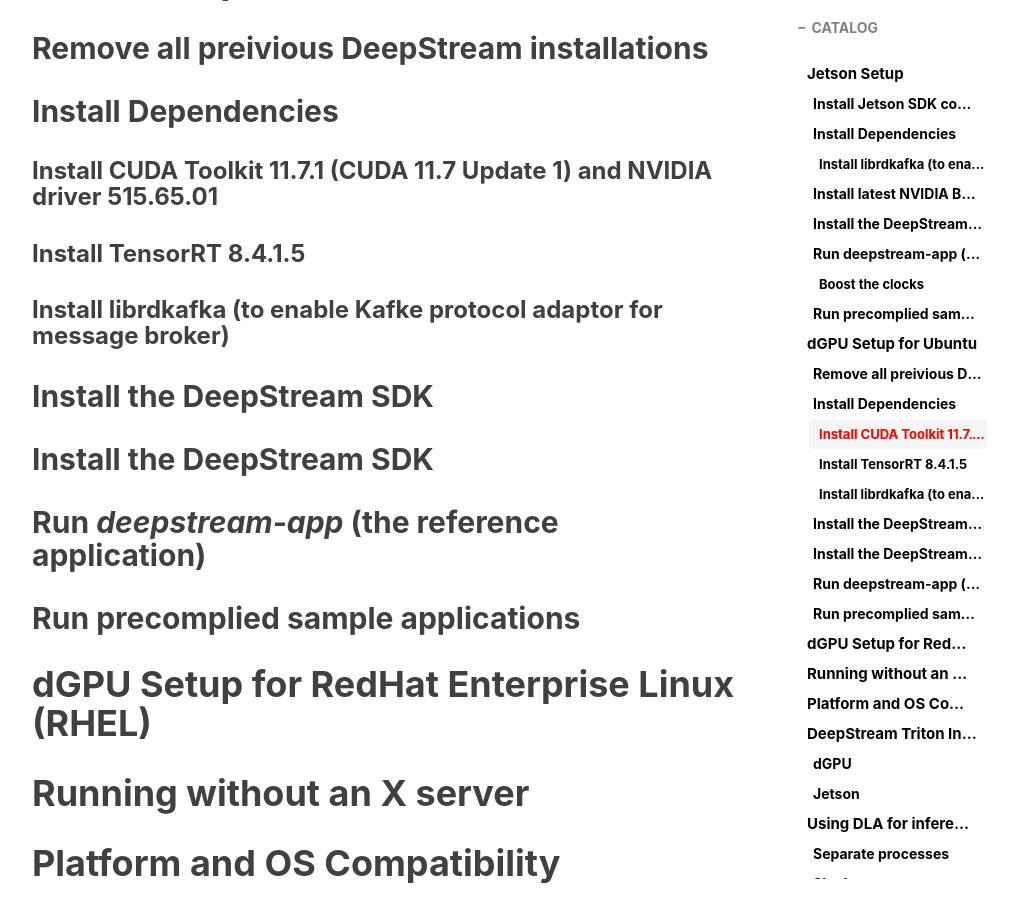
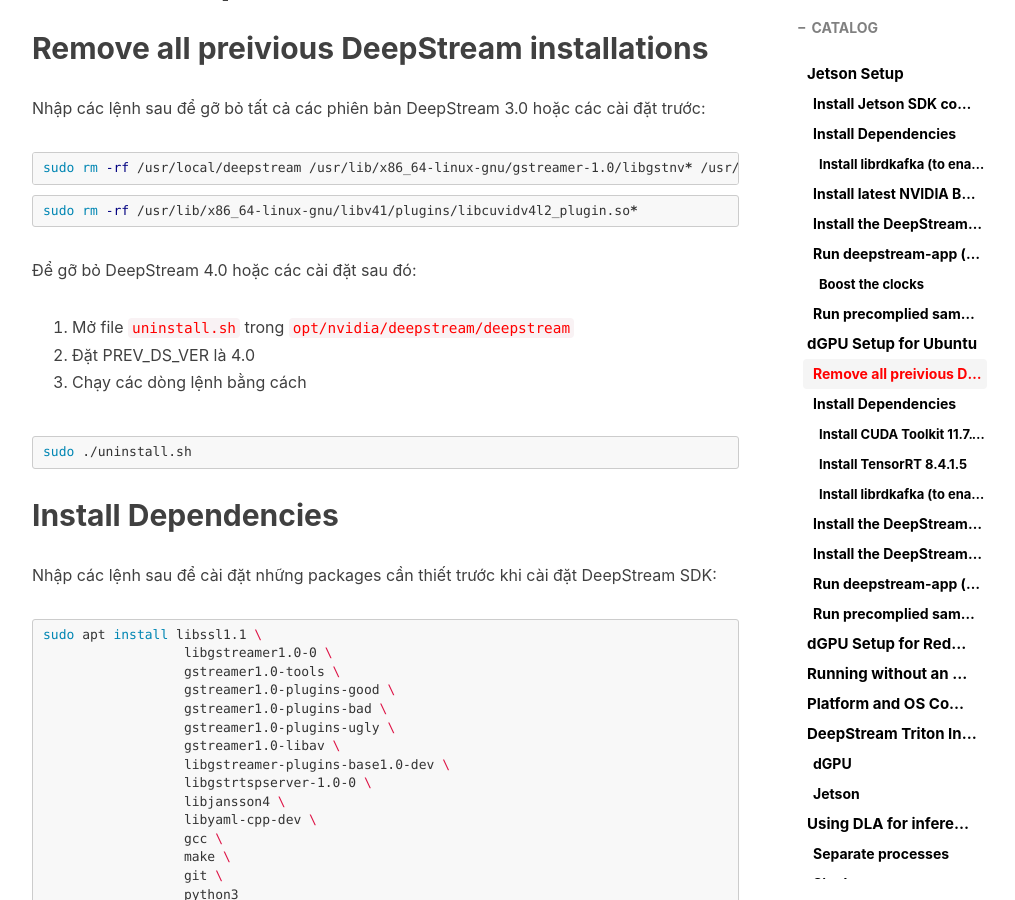
Before and after one commit to nab1010/nab1010.github.io, a Jekyll site: the page built from _posts/Knowledge/2022-12-19-DeepStream-02.md, in a window 1280 px wide and 900 px high, scrolled down 4687 px. Shown: the whole window, without its empty margins (233-1248 px from the left). Built offline with Jekyll 4.4.1, drawn with Linux system fonts in a browser that asks for light colours; nearby versions of some CDN libraries; comment, search, counter and statistics services are not loaded; some of the changed text lies outside the part shown.

Commit message:
nabang1010 update

````diff
--- a/_posts/Knowledge/2022-12-19-DeepStream-02.md
+++ b/_posts/Knowledge/2022-12-19-DeepStream-02.md
@@ -184,9 +184,74 @@ Trong đó `<path_to_config_file>` là tên đương dẫn của một trong cá
 
 ## Remove all preivious DeepStream installations
 
+Nhập các lệnh sau để gỡ bỏ tất cả các phiên bản DeepStream 3.0 hoặc các cài đặt trước:
+
+```bash
+sudo rm -rf /usr/local/deepstream /usr/lib/x86_64-linux-gnu/gstreamer-1.0/libgstnv* /usr/bin/deepstream* /usr/lib/x86_64-linux-gnu/gstreamer-1.0/libnvdsgst* /usr/lib/x86_64-linux-gnu/gstreamer-1.0/deepstream* /opt/nvidia/deepstream/deepstream*
+```
+
+```bash
+sudo rm -rf /usr/lib/x86_64-linux-gnu/libv41/plugins/libcuvidv4l2_plugin.so*
+```
+Để gỡ bỏ DeepStream 4.0 hoặc các cài đặt sau đó:
+
+1. Mở file `uninstall.sh` trong `opt/nvidia/deepstream/deepstream`
+2. Đặt PREV_DS_VER là 4.0
+3. Chạy các dòng lệnh bằng cách
+
+```bash
+sudo ./uninstall.sh
+```
 ## Install Dependencies
 
+Nhập các lệnh sau để cài đặt những packages cần thiết trước khi cài đặt DeepStream SDK:
+
+```bash
+sudo apt install libssl1.1 \
+                  libgstreamer1.0-0 \
+                  gstreamer1.0-tools \
+                  gstreamer1.0-plugins-good \
+                  gstreamer1.0-plugins-bad \
+                  gstreamer1.0-plugins-ugly \
+                  gstreamer1.0-libav \
+                  libgstreamer-plugins-base1.0-dev \
+                  libgstrtspserver-1.0-0 \
+                  libjansson4 \
+                  libyaml-cpp-dev \
+                  gcc \
+                  make \
+                  git \
+                  python3
+```
+
 ### Install CUDA Toolkit 11.7.1 (CUDA 11.7 Update 1) and NVIDIA driver 515.65.01
+
+Chạy các lệnh sau (tham khảo, [https://developer.nvidia.com/cuda-downloads](https://developer.nvidia.com/cuda-downloads)):
+
+```bash
+wget https://developer.download.nvidia.com/compute/cuda/11.7.1/local_installers/cuda-repo-debian11-11-7-local_11.7.1-515.65.01-1_amd64.deb
+```
+```bash
+sudo dpkg -i cuda-repo-debian11-11-7-local_11.7.1-515.65.01-1_amd64.deb
+```
+```bash
+sudo rm /etc/apt/sources.list.d/*cuda*
+```
+```bash
+sudo apt-key adv --fetch-keys https://developer.download.nvidia.com/compute/cuda/repos/ubuntu2004/x86_64/3bf863cc.pub
+```
+```bash
+sudo add-apt-repository "deb https://developer.download.nvidia.com/compute/cuda/repos/ubuntu2004/x86_64/ /"
+```
+```bash
+sudo apt-get update
+```
+```bash
+sudo apt-get -y install cuda
+```
+
+> **Lưu ý:**
+>
 
 ### Install TensorRT 8.4.1.5
 
````
